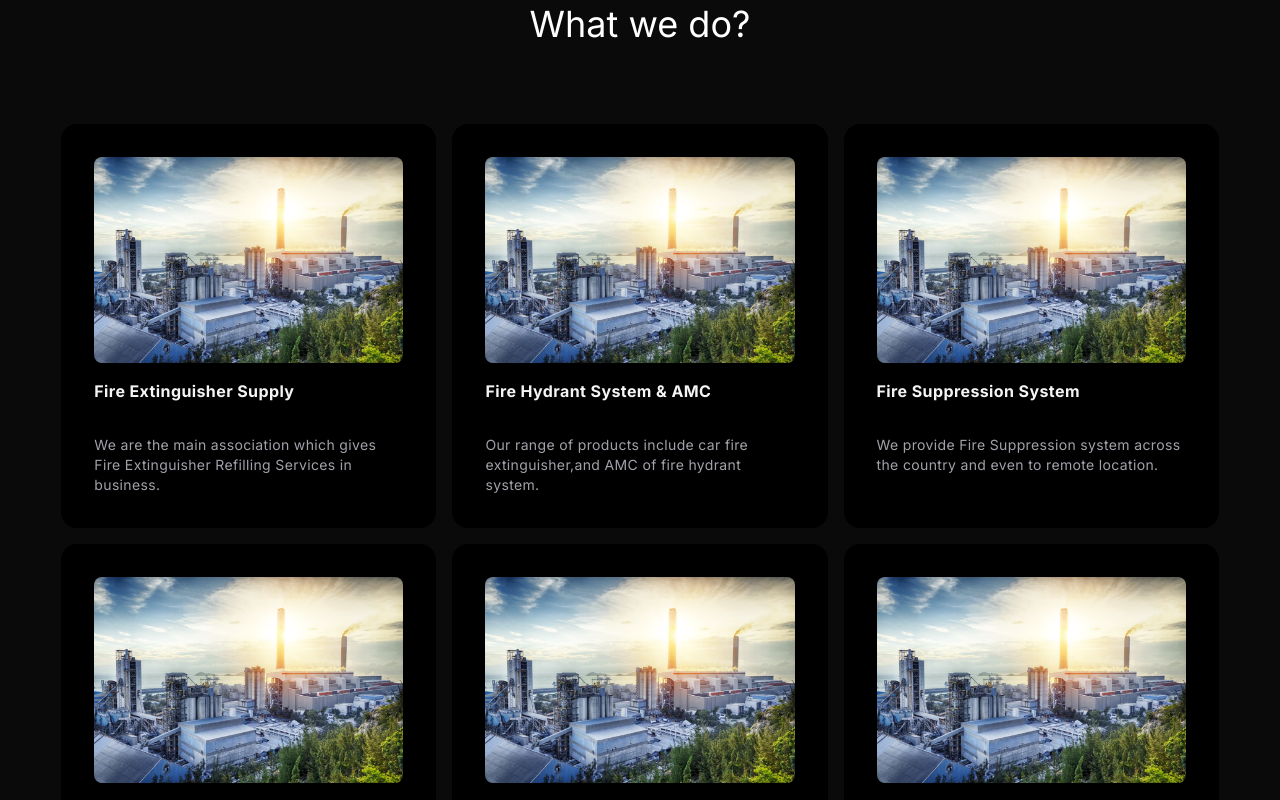
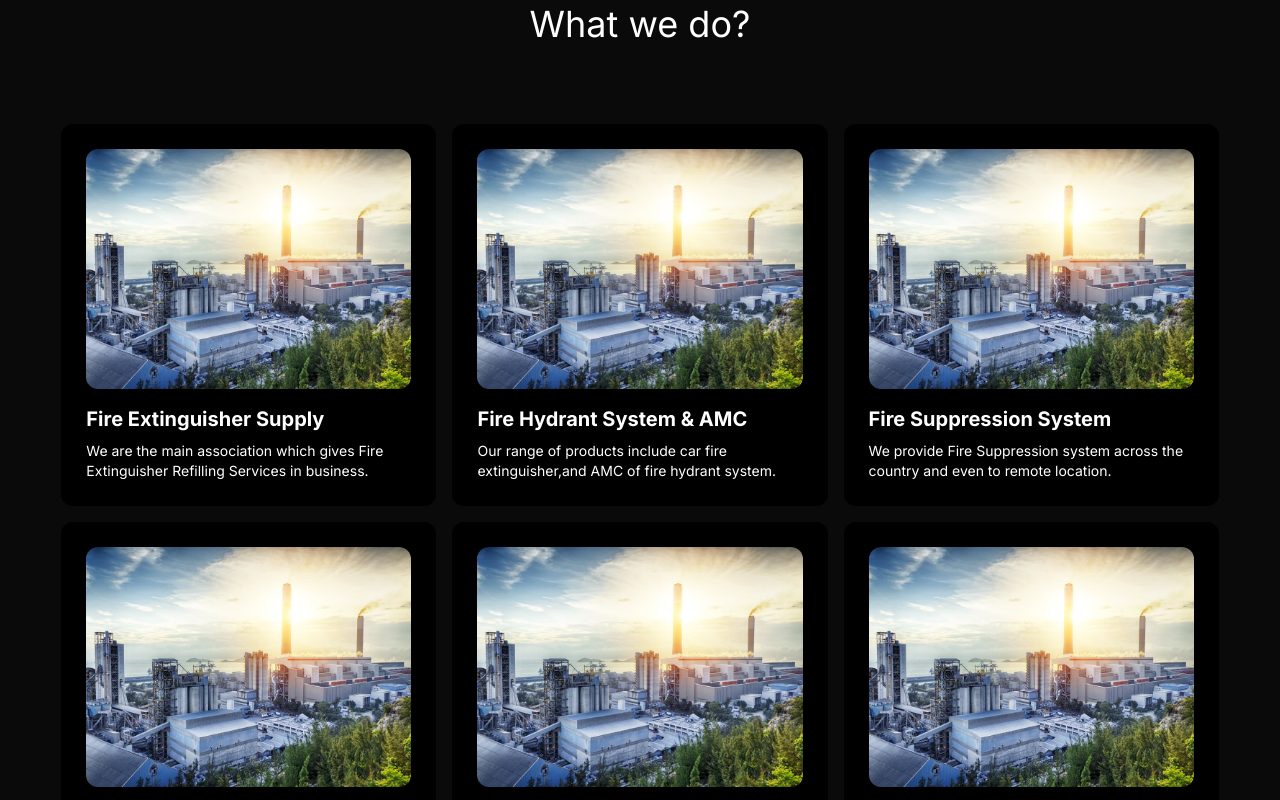
Before and after one commit to Hibbanur-Rahman/top10fire, a Next.js app: page / in a window 1280 px wide. Shown: the part 1180-1980 px from the top of the page. Built offline with nearby package versions, Linux system fonts and the light colour scheme.

Commit message:
adding the 3d card

```diff
--- a/src/components/ui/3d-card.tsx
+++ b/src/components/ui/3d-card.tsx
@@ -49,7 +49,7 @@ export const CardContainer = ({
     <MouseEnterContext.Provider value={[isMouseEntered, setIsMouseEntered]}>
       <div
         className={cn(
-          "py-20 flex items-center justify-center",
+          "py-0 flex items-center justify-center",
           containerClassName
         )}
         style={{
--- a/src/components/ui/card-hover-effect.tsx
+++ b/src/components/ui/card-hover-effect.tsx
@@ -3,6 +3,8 @@ import { AnimatePresence, motion } from "framer-motion";
 import Link from "next/link";
 import { useState } from "react";
 import Image from "next/image";
+
+import { CardBody, CardContainer, CardItem } from "./3d-card";
 
 export const HoverEffect = ({
   items,
@@ -12,7 +14,7 @@ export const HoverEffect = ({
     title: string;
     description: string;
     link: string;
-    img:any,
+    img: any;
   }[];
   className?: string;
 }) => {
@@ -50,13 +52,42 @@ export const HoverEffect = ({
               />
             )}
           </AnimatePresence>
-          <Card className="group/bento">
+          {/* <Card className="group/bento">
             <Image src={item.img} alt='' className="rounded-lg"/>
             <div className="group-hover/bento:translate-x-2 transition duration-200">
             <CardTitle>{item.title}</CardTitle>
             <CardDescription>{item.description}</CardDescription>
             </div>
-          </Card>
+          </Card> */}
+
+          <CardContainer className="inter-var">
+            <CardBody className="bg-black  relative group/card  dark:hover:shadow-2xl dark:hover:shadow-emerald-500/[0.1] dark:bg-black dark:border-white/[0.2] border-black/[0.1] w-full  h-auto rounded-xl p-6 border  ">
+              <CardItem translateZ="100" className="w-full ">
+                <Image
+                  src={item.img}
+                  height="1000"
+                  width="1000"
+                  className="h-60 w-full object-cover rounded-xl group-hover/card:shadow-xl"
+                  alt="thumbnail"
+                />
+              </CardItem>
+              <CardItem
+                translateZ="50"
+                className="text-xl font-bold text-white dark:text-white mt-4"
+              >
+                {item.title}
+              </CardItem>
+              <CardItem
+                as="p"
+                translateZ="60"
+                className="text-white text-sm max-w-sm mt-2 dark:text-white"
+              >
+                {item.description}{" "}
+              </CardItem>
+
+
+            </CardBody>
+          </CardContainer>
         </Link>
       ))}
     </div>
```
